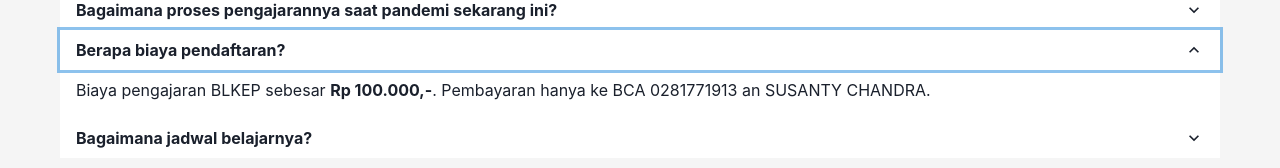
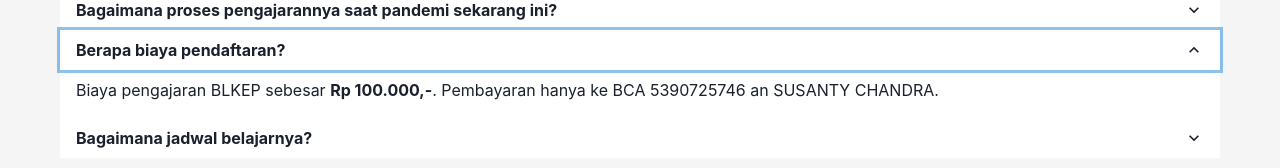
Before and after one commit to clarissalimoa/blkep, a React (Create React App) app: page / in a window 1280 px wide. Both pictures are taken after a click on the button "Berapa biaya pendaftaran?". Shown: the part 1190-1358 px from the top of the page. Built offline with nearby package versions, Linux system fonts and the light colour scheme; a web font is replaced by a local one.

Commit message:
ganti norek

```diff
--- a/src/components/Sections/About.jsx
+++ b/src/components/Sections/About.jsx
@@ -156,7 +156,7 @@ export default function About() {
               </h2>
               <AccordionPanel pb={4}>
                 Biaya pengajaran BLKEP sebesar <b> Rp 100.000,-</b>. Pembayaran
-                hanya ke BCA 0281771913 an SUSANTY CHANDRA.
+                hanya ke BCA 5390725746 an SUSANTY CHANDRA.
               </AccordionPanel>
             </AccordionItem>
             <AccordionItem>
--- a/src/components/Sections/Contact.jsx
+++ b/src/components/Sections/Contact.jsx
@@ -39,7 +39,7 @@ export default function Contact() {
             style={{ color: "#0000fa" }}
           >
             *Jika form di bawah tidak muncul, klik Link Pendaftaran di sini.
-            Pembayaran hanya ke BCA 0281771913 an SUSANTY CHANDRA
+            Pembayaran hanya ke BCA 5390725746 an SUSANTY CHANDRA
           </a>
 
           <div
```
